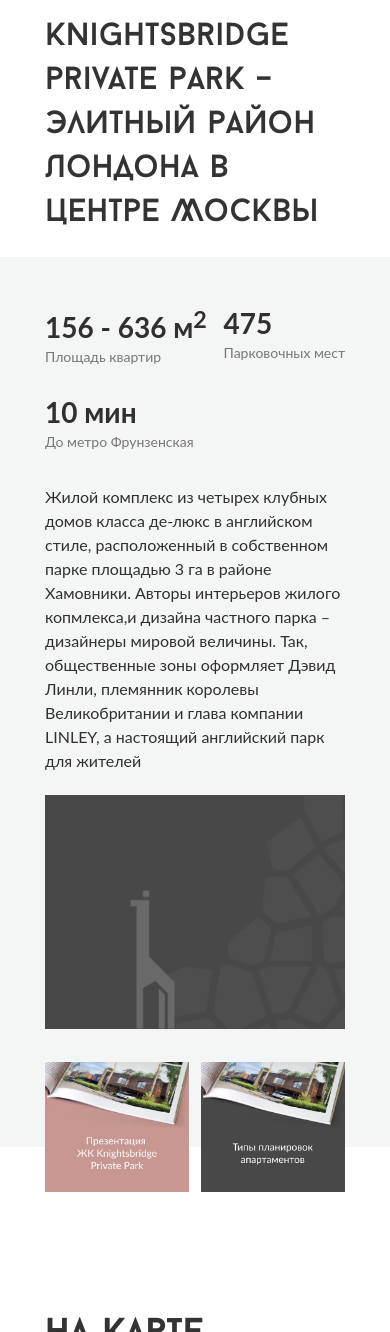
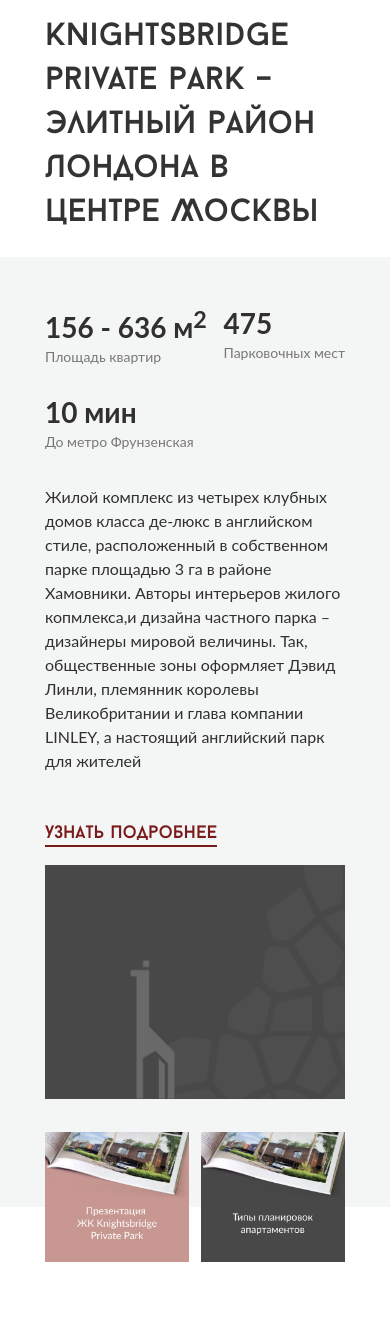
Before and after one commit to chalma42/idem-test, a website: page app/index.html in a window 390 px wide. Shown: the top 1332 px of the page. Drawn offline with Linux system fonts and the light colour scheme; a web font is replaced by a local one.

Commit message:
Тест
контрольное тестирование

```diff
--- a/app/index.html
+++ b/app/index.html
@@ -42,6 +42,7 @@
                     </li>
                 </ul>
                 <p class="district__info-text">Жилой комплекс из четырех клубных домов класса де-люкс в английском стиле, расположенный в собственном парке площадью 3 га в районе Хамовники. Авторы интерьеров жилого копмлекса,и дизайна частного парка – дизайнеры мировой величины. Так, общественные зоны оформляет Дэвид Линли, племянник королевы Великобритании и глава компании LINLEY, а настоящий английский парк для жителей</p>
+                <a href="#" class="district__more-link">Узнать подробнее</a>
             </div>
         </div>
     </section>
--- a/app/scss/style.scss
+++ b/app/scss/style.scss
@@ -271,7 +271,6 @@
     width: 100%;
     max-width: 1440px;
     box-sizing: border-box;
-    padding-top: 70px;
     padding-left: 120px;
     display: flex;
     justify-content: flex-start;
@@ -306,6 +305,21 @@
     line-height: 24px;
     color: #303030;
     transition: all .3s;
+}
+.district__more-link {
+    display: none;
+    font-family: 'Baron Neue';
+    font-size: 18px;
+    line-height: 22px;
+    color: #7A1B1B;
+    text-decoration: none;
+}
+.district__more-link::after {
+    content: '';
+    display: block;
+    width: 100%;
+    height: 2px;
+    background: #7A1B1B;
 }
 
 .map {
@@ -695,6 +709,7 @@
     .district__info-block {
         max-width: 688px;
         padding-left: 0px;
+        flex-wrap: wrap;
     }
     .district__info-text {
         max-width: 320px;
@@ -704,6 +719,10 @@
     }
     .district__info-item:last-child {
         display: none;
+    }
+    .district__more-link {
+        display: block;
+        margin-top: 50px;
     }
     .map {
         max-width: 688px;
@@ -797,8 +816,11 @@
         align-items: center;
         flex-wrap: wrap;
     }
+    .district__info {
+        height: 1100px;
+    }
     .district__title {
-        margin-bottom: 560px;
+        margin-bottom: 630px;
     }
     .district__item {
         width: 48%;
@@ -831,7 +853,7 @@
         max-width: 376px;
     }
     .district__info {
-        height: 970px;
+        height: 1025px;
     }
 }
 @media (max-width: 399px) {
@@ -847,7 +869,7 @@
         padding: 40px 0px;
     }
     .district__info {
-        height: 890px;
+        height: 950px;
     }
     .district__info-item span {
         font-size: 28px;
```
Also changed, not shown: app/css/style.css, dist/css/style.css, dist/index.html.
